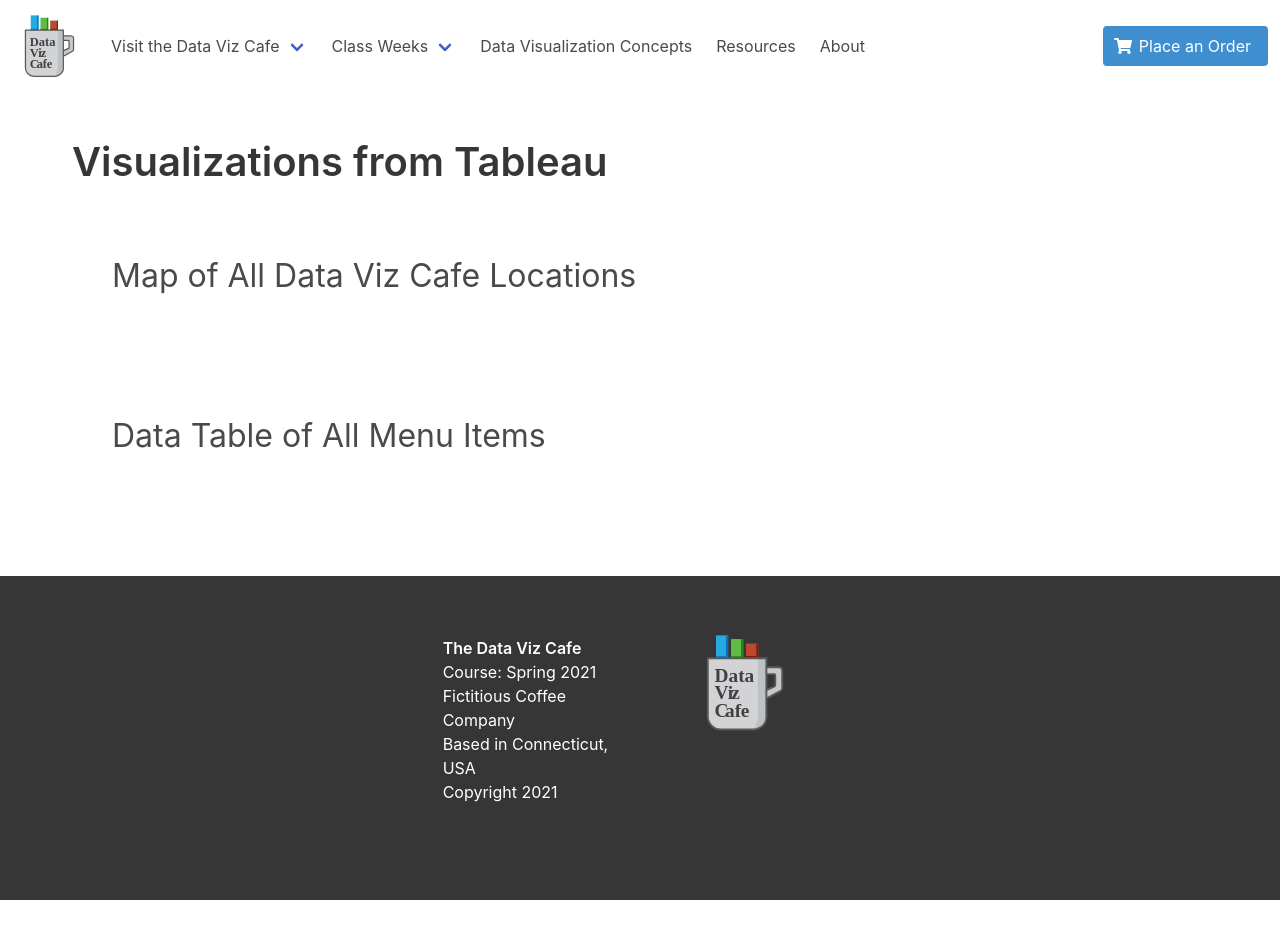
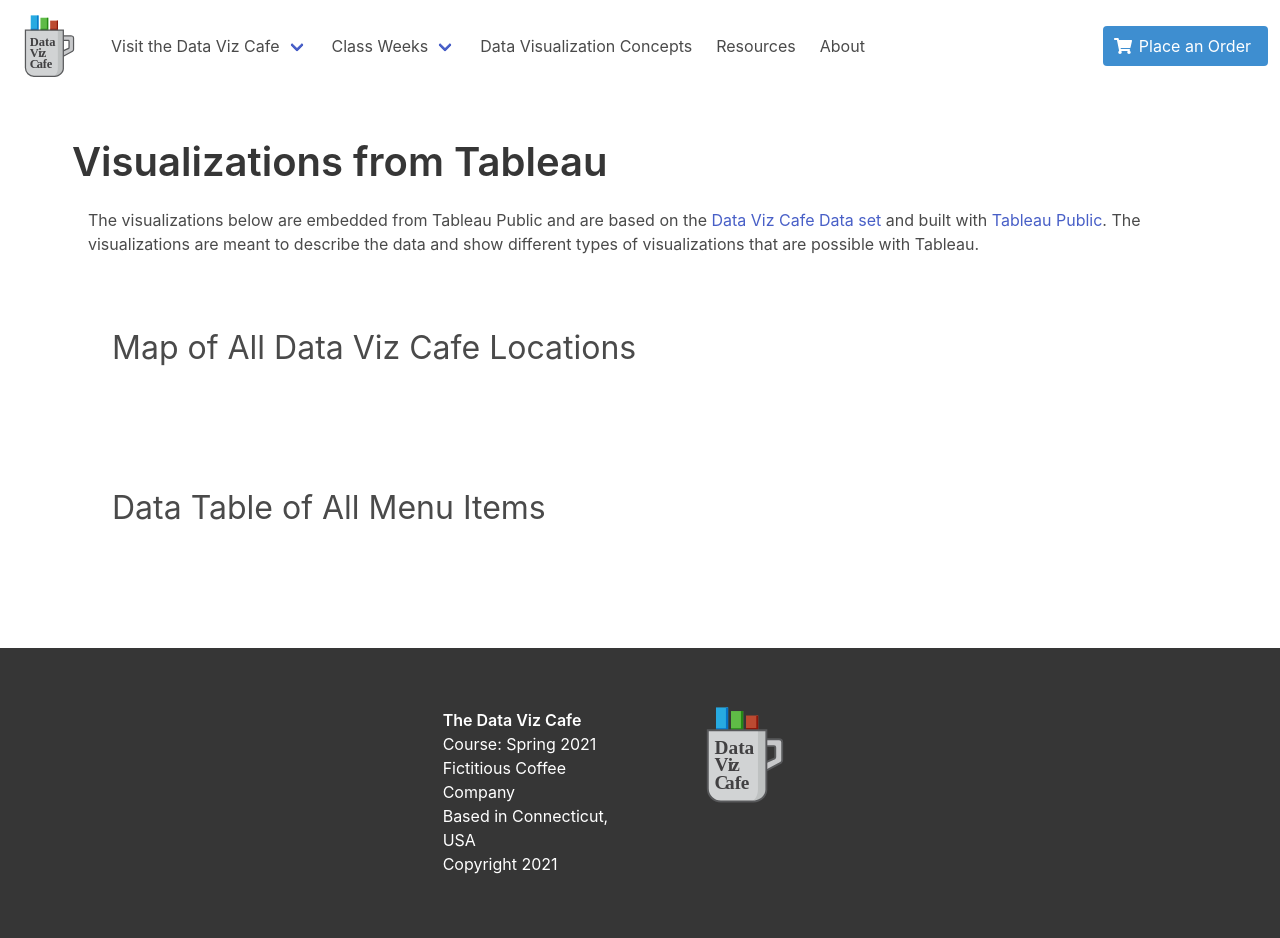
Before and after one commit to robert-laws/project-jan-2021-data-viz-cafe, a React (Create React App) app: page /visualizations in a window 1280 px wide. Shown: the top 938 px of the page. Before the commit the page ends 900 px from the top, so only its background shows below. Built offline with nearby package versions, Linux system fonts and the light colour scheme.

Commit message:
add text content to visualizations page

```diff
--- a/src/pages/Visualizations.js
+++ b/src/pages/Visualizations.js
@@ -1,5 +1,5 @@
 import React, { useEffect } from 'react';
-import { PageTitle, Subtitle } from '../components';
+import { PageTitle, Subtitle, SectionContent } from '../components';
 import { SubPage } from '../layout';
 
 export const Visualizations = () => {
@@ -42,6 +42,15 @@ export const Visualizations = () => {
   return (
     <SubPage>
       <PageTitle>Visualizations from Tableau</PageTitle>
+      <SectionContent>
+        The visualizations below are embedded from Tableau Public and are based
+        on the{' '}
+        <a href='datasets/data-viz-cafe-dataset.xlsx'>Data Viz Cafe Data set</a>{' '}
+        and built with{' '}
+        <a href='https://public.tableau.com/en-us/s/'>Tableau Public</a>. The
+        visualizations are meant to describe the data and show different types
+        of visualizations that are possible with Tableau.
+      </SectionContent>
       <section className='section'>
         <Subtitle>Map of All Data Viz Cafe Locations</Subtitle>
         <div
```
